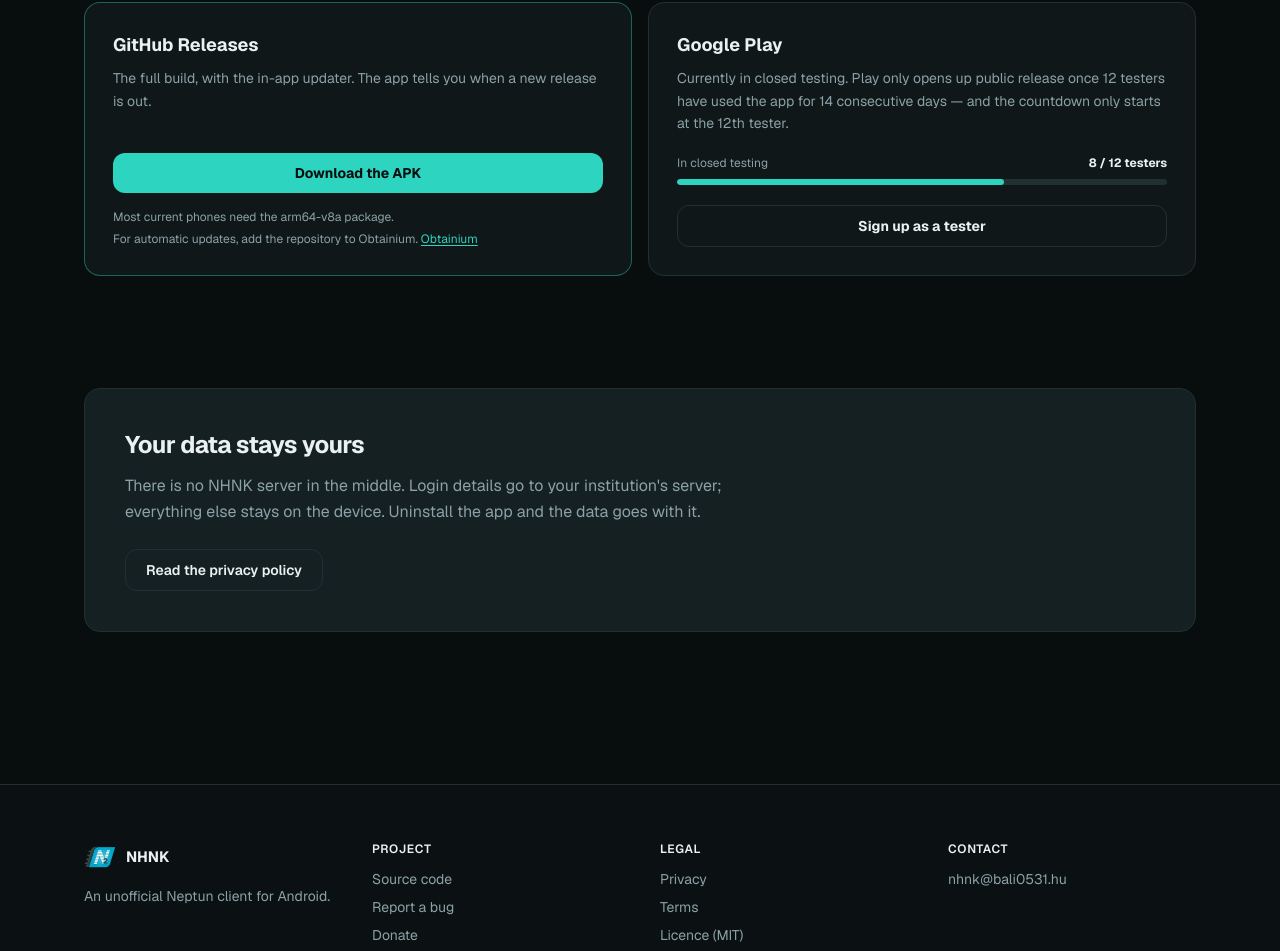
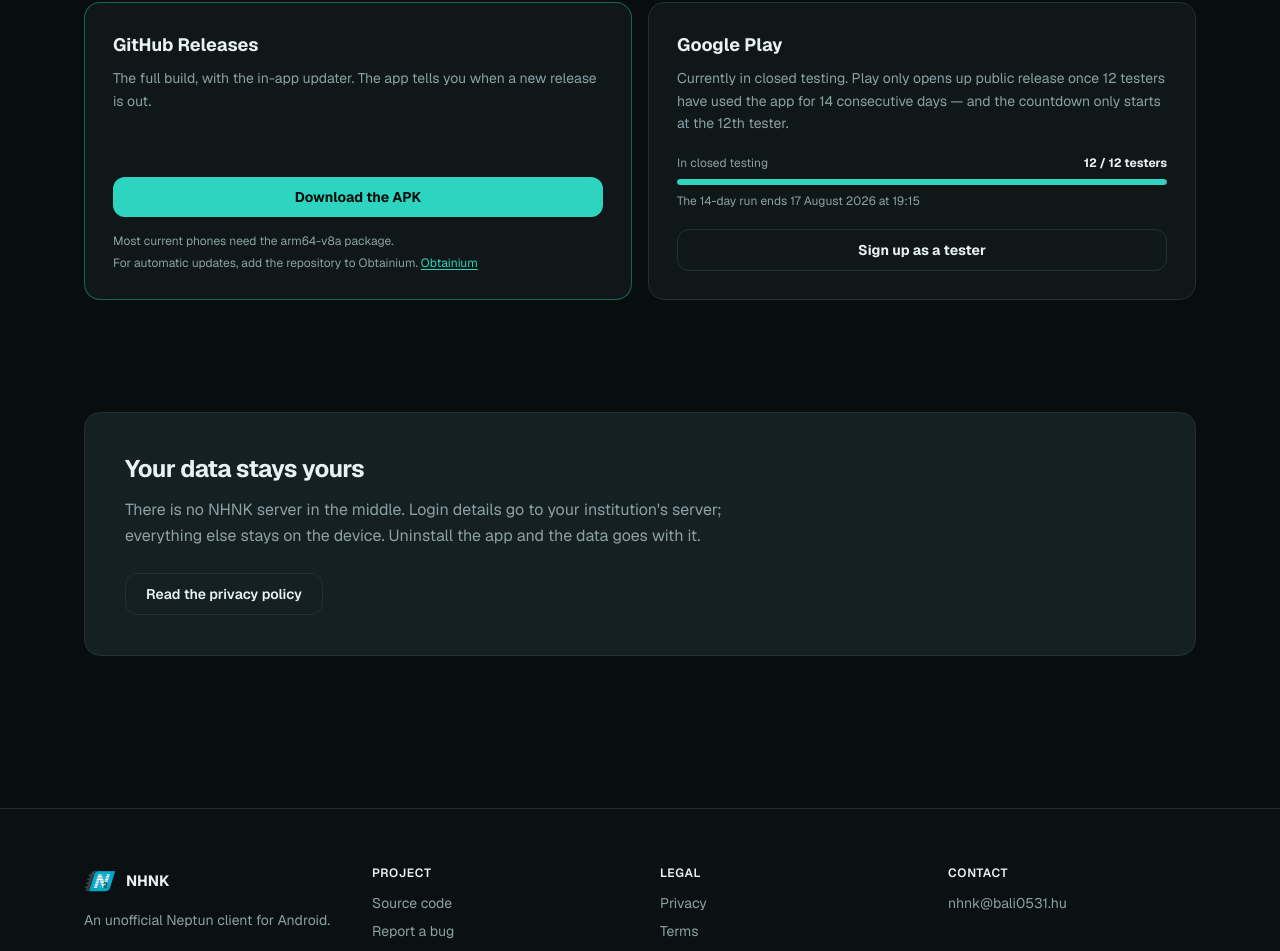
Before and after one commit to Bali0531-RC/NHNK-web, a Next.js app: page / in a window 1280 px wide. Shown: the part 1742-2693 px from the top of the page. Built offline with nearby package versions, Linux system fonts and the light colour scheme.

Commit message:
counter update

```diff
--- a/app/page.tsx
+++ b/app/page.tsx
@@ -1,12 +1,33 @@
 "use client";
 
 import Link from "next/link";
+import { useEffect, useState } from "react";
 import { RichText, useLanguage } from "@/components/LanguageProvider";
 import { routes } from "@/lib/i18n";
 import { site } from "@/lib/site";
 
 export default function HomePage() {
-  const { t } = useLanguage();
+  const { t, lang } = useLanguage();
+
+  // Resolved after mount: comparing against the clock during render would desync the SSR markup.
+  const [underReview, setUnderReview] = useState(false);
+  useEffect(() => {
+    const endMs = new Date(site.closedTest.endsAt).getTime();
+    const tick = () => setUnderReview(Date.now() >= endMs);
+    tick();
+    const id = setInterval(tick, 60_000);
+    return () => clearInterval(id);
+  }, []);
+
+  // Timezone pinned so server and client render the same string, otherwise hydration mismatches.
+  const closedTestEnd = new Intl.DateTimeFormat(lang === "hu" ? "hu-HU" : "en-GB", {
+    timeZone: "Europe/Budapest",
+    year: "numeric",
+    month: "long",
+    day: "numeric",
+    hour: "2-digit",
+    minute: "2-digit",
+  }).format(new Date(site.closedTest.endsAt));
 
   return (
     <>
@@ -143,6 +164,18 @@
             </p>
             {!site.playStoreUrl && (
               <div className="mt-5">
+                {underReview ? (
+                  <>
+                    <div className="flex items-center gap-2">
+                      <span className="h-2 w-2 shrink-0 animate-pulse rounded-full bg-accent" />
+                      <span className="text-xs font-bold text-ink">{t.download.playReview}</span>
+                    </div>
+                    <p className="mt-2 text-xs leading-relaxed text-muted">
+                      {t.download.playReviewNote}
+                    </p>
+                  </>
+                ) : (
+                  <>
                     <div className="flex items-baseline justify-between text-xs text-muted">
                       <span>{t.hero.ctaPlaySoon}</span>
                       <span className="font-bold text-ink">
@@ -168,6 +201,13 @@
                         }}
                       />
                     </div>
+                    <p className="mt-2 text-xs text-muted">
+                      {t.download.playCountdown
+                        .replace("{days}", String(site.closedTest.days))
+                        .replace("{date}", closedTestEnd)}
+                    </p>
+                  </>
+                )}
               </div>
             )}
             {site.playStoreUrl ? (
--- a/lib/i18n.ts
+++ b/lib/i18n.ts
@@ -32,6 +32,9 @@
     abiHint: string;
     obtainiumHint: string;
     playProgress: string;
+    playCountdown: string;
+    playReview: string;
+    playReviewNote: string;
     playCta: string;
   };
   privacyTeaser: { title: string; body: string; cta: string };
@@ -151,6 +154,10 @@
       abiHint: "A legtöbb mai telefonhoz az arm64-v8a csomag kell.",
       obtainiumHint: "Automatikus frissítéshez add hozzá a repót az Obtainiumhoz.",
       playProgress: "{current} / {required} tesztelő",
+      playCountdown: "A {days} napos szakasz vége: {date}",
+      playReview: "Felülvizsgálat alatt",
+      playReviewNote:
+        "A zárt teszt lezárult. A Google most ellenőrzi az appot — ez néhány órától akár egy hétig is eltarthat.",
       playCta: "Jelentkezem tesztelőnek",
     },
     privacyTeaser: {
@@ -290,6 +297,10 @@
       abiHint: "Most current phones need the arm64-v8a package.",
       obtainiumHint: "For automatic updates, add the repository to Obtainium.",
       playProgress: "{current} / {required} testers",
+      playCountdown: "The {days}-day run ends {date}",
+      playReview: "Under review",
+      playReviewNote:
+        "The closed test is complete. Google is reviewing the app — this can take anywhere from a few hours to a week.",
       playCta: "Sign up as a tester",
     },
     privacyTeaser: {
--- a/lib/site.ts
+++ b/lib/site.ts
@@ -19,9 +19,11 @@
    * Update `current` by hand as sign-ups convert to opted-in testers.
    */
   closedTest: {
-    current: 8,
+    current: 12,
     required: 12,
     days: 14,
+    /** Closed test ends and production opt-in unlocks; Google review follows. Europe/Budapest. */
+    endsAt: "2026-08-17T19:15:00+02:00",
   },
   upstream: {
     neptun2: "https://github.com/domedav/Neptun-2",
```
Lines whose indentation alone changed are shown as unchanged.
